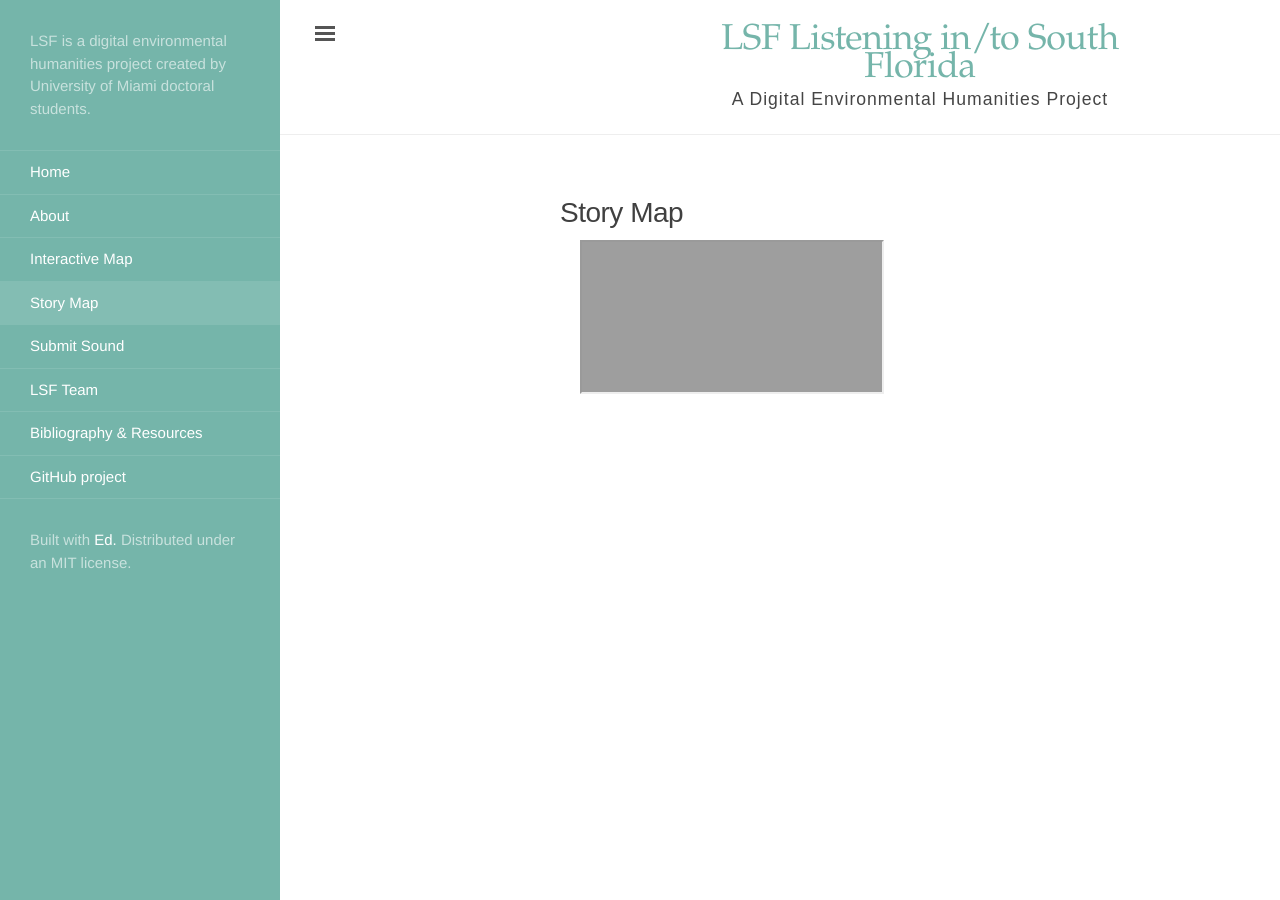
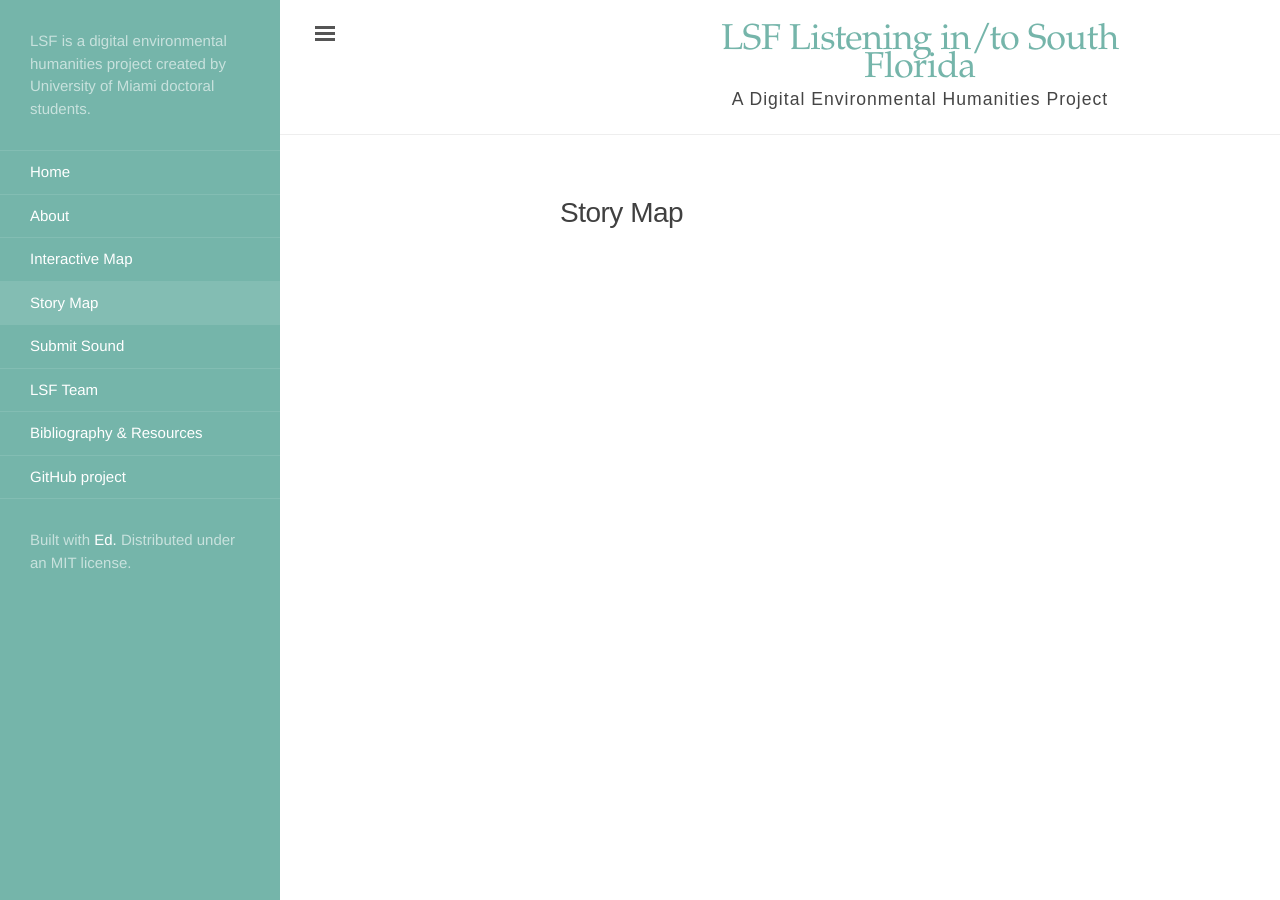
Before and after one commit to rm4-25/lsf_3, a Jekyll site: the page built from Story Map.html, in a window 1280 px wide. Built offline with Jekyll 4.4.1, drawn with Linux system fonts in a browser that asks for light colours.

Commit message:
Update Story Map.html
Removed code to try again.

```diff
--- a/Story Map.html
+++ b/Story Map.html
@@ -3,45 +3,3 @@
 title: Story Map
 order: 4
 ---
-
-<!--<link rel="stylesheet" type="text/css" href="https://rm4-25.github.io/map.scss"> -->
-
-<div class="container">
-
-  <iframe class="responsive-iframe" src="https://rm4-25.github.io/lsf_storymap/"></iframe>
-
-</div>
-
-
-<!--
-
-
-<p>
-   Click <a href="https://rm4-25.github.io/lsf_storymap/">here</a> to view map in full screen.
-</p>
-
-<meta name="viewport" content="width=device-width, initial-scale=1">
-
-<div class="container">
-  <iframe class="responsive-iframe" src="https://rm4-25.github.io/lsf_storymap/"></iframe>
-</div>
-
-<!--
-<div class="responsive-iframe-container">
-   <iframe src="https://rm4-25.github.io/lsf_storymap/"></iframe>
-</div>
-
-<!-- borrowed from https://jhsgh.org/synagogue-map/. Testing compatibility with making it a "full screen" map.
-<p>
-
-Click <a href="https://rm4-25.github.io/lsf_storymap/">here</a> to see map in full screen.
-
-</p>
-
-  <iframe width="900px" height="1300px" src="https://rm4-25.github.io/lsf_storymap/" ></iframe>
-
-
-<!-- <iframe width='100%' height='800' seamless frameborder='0' scrolling='yes' src='https://rm4-25.github.io/lsf_storymap/'></iframe>
-ATTEMPT TO IN-LINE STYLE THIS IFRAME: <iframe src="https://elizabethcornick.github.io/lsf/map.html?location=25.445869,-80.502069&marker=lsf3"><div style="width: max-width"></div></iframe>
-ATTEMPT 2: <div style="width:max-width"></div>
-ATTEMPT 3: <iframe src="example.com" allowfullscreen></iframe>-->
```
